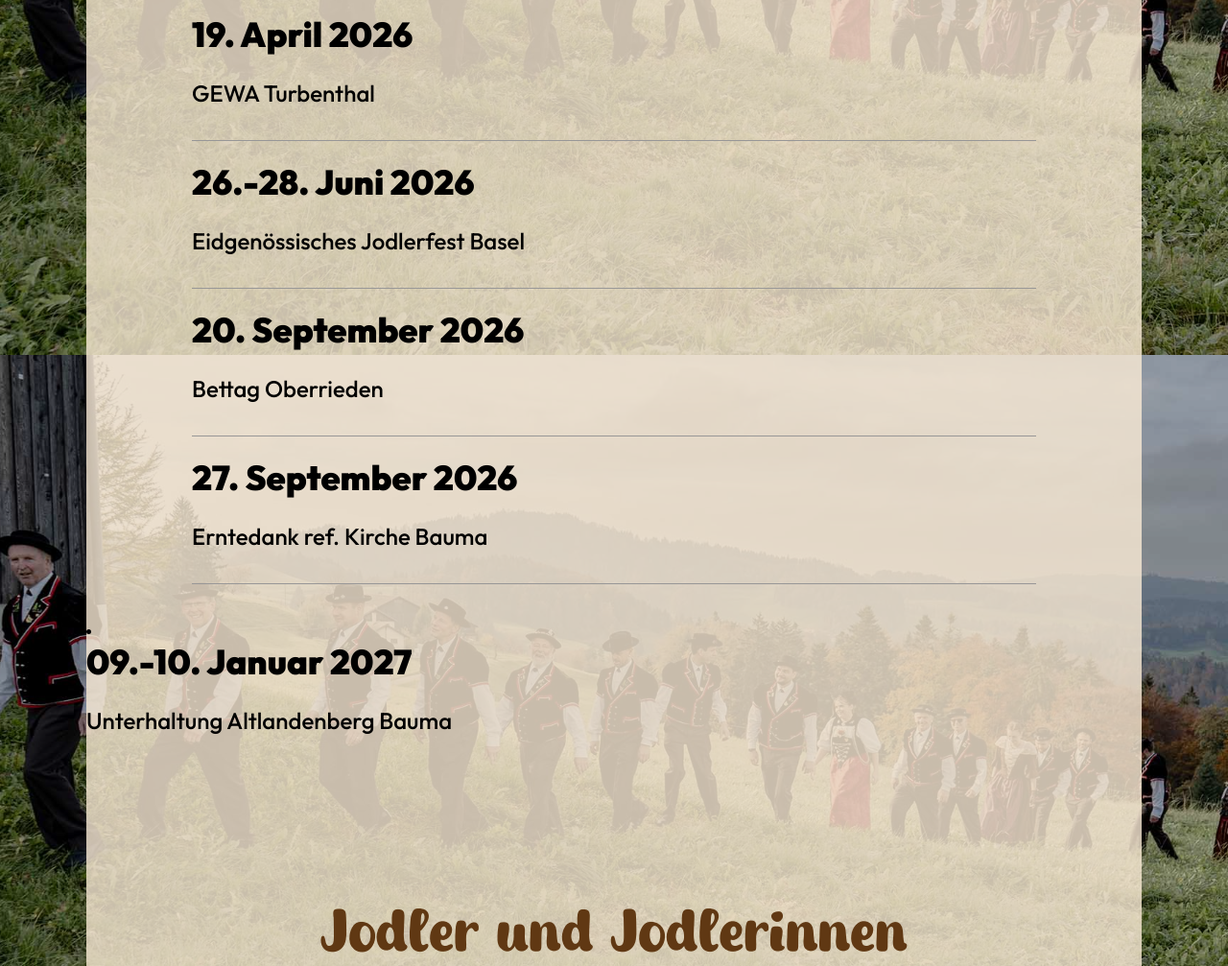
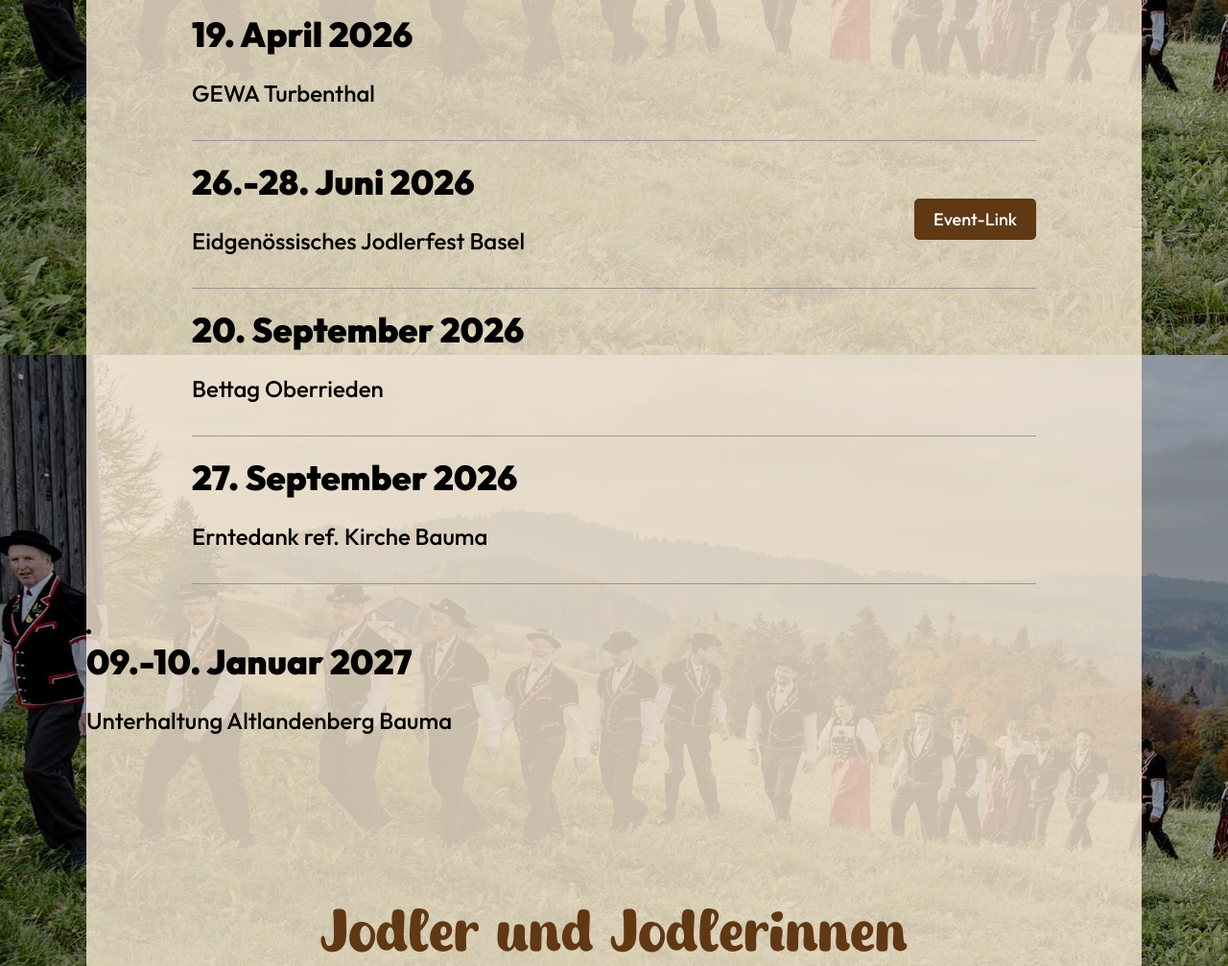
Before and after one commit to NSWeb-web/baumerjodler, a plain HTML site: page index.html in a window 1280 px wide. Shown: the part 1230-2237 px from the top of the page at 96% size. Drawn offline with Linux system fonts and the light colour scheme.

```diff
--- a/index.html
+++ b/index.html
@@ -69,7 +69,7 @@
               <p class="title">26.-28. Juni 2026</p>
               <p class="text">Eidgenössisches Jodlerfest Basel</p>
             </div>
-          </li>
+            <a href="https://www.jodlerfestbasel.ch/" class="event-button">Event-Link</a>
           <li>
             <div class="info">
               <p class="title">20. September 2026</p>
```
